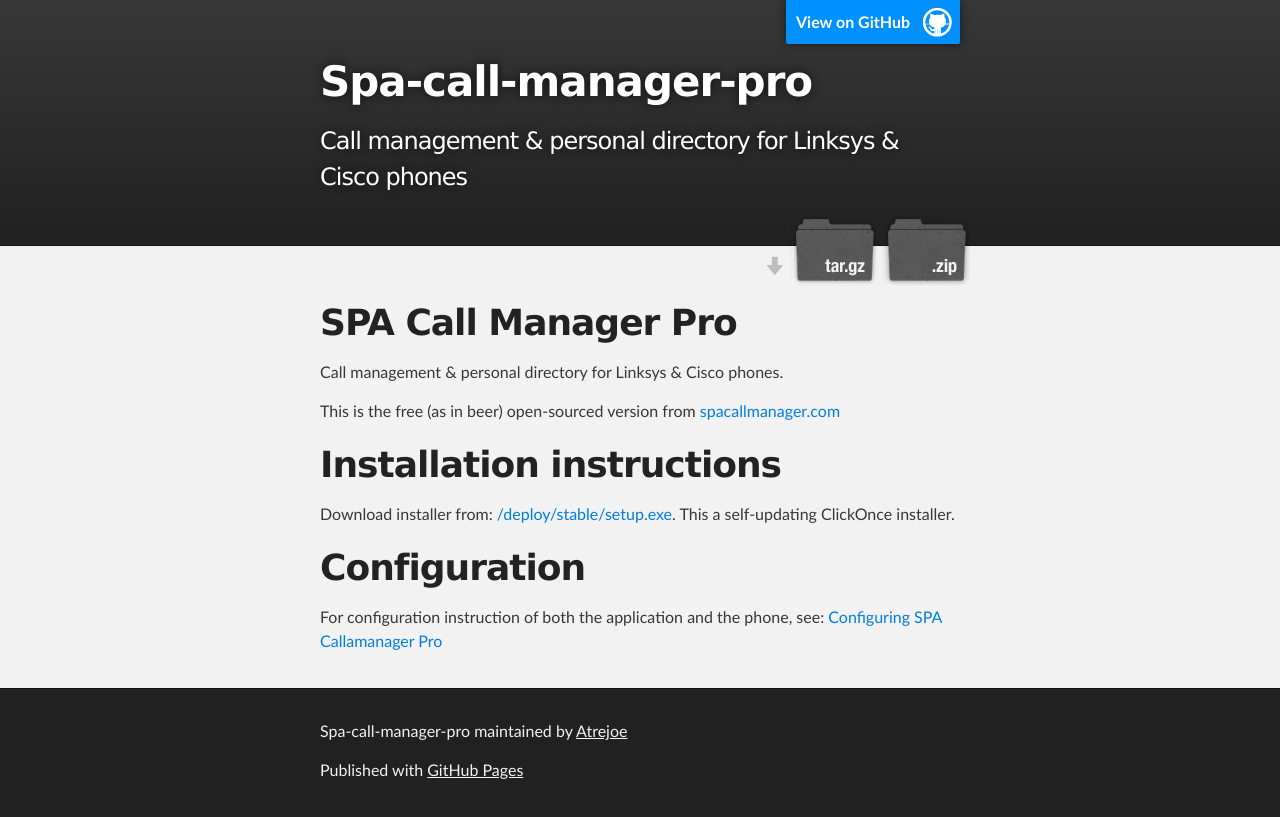
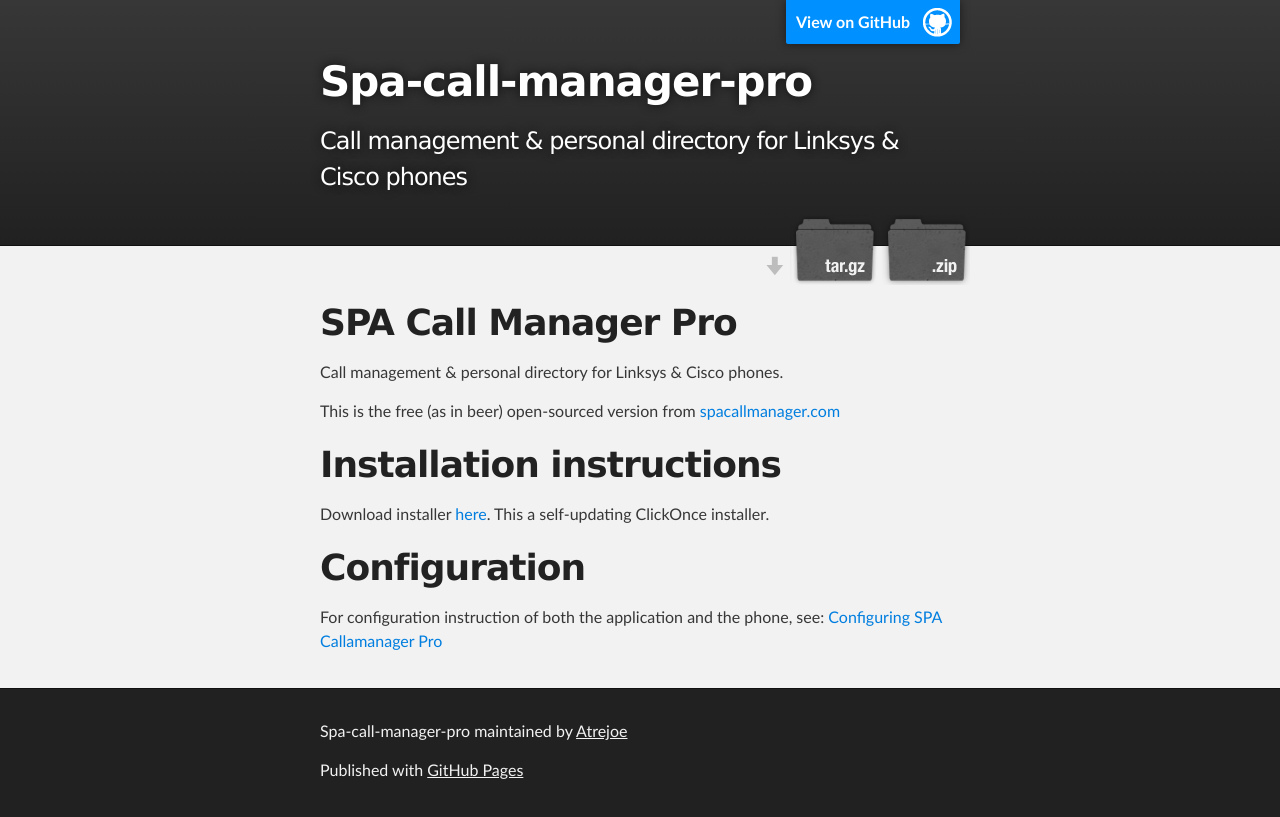
Before and after one commit to Atrejoe/SPA-Call-Manager-Pro, a plain HTML site: page index.html in a window 1280 px wide. Drawn offline with Linux system fonts and the light colour scheme.

Commit message:
Corrected downloadlink

```diff
--- a/index.html
+++ b/index.html
@@ -41,8 +41,7 @@
 <h1>
 <a id="installation-instructions" class="anchor" href="#installation-instructions" aria-hidden="true"><span class="octicon octicon-link"></span></a>Installation instructions</h1>
 
-<p>Download installer from:
-<a href="https://raw.githubusercontent.com/Atrejoe/SPA-Call-Manager-Pro/master/deploy/stable/setup.exe" title="GitHub">/deploy/stable/setup.exe</a>.
+<p>Download installer <a href="Cisco.application" title="GitHub">here</a>.
 This a self-updating ClickOnce installer.</p>
 
 <h1>
```
